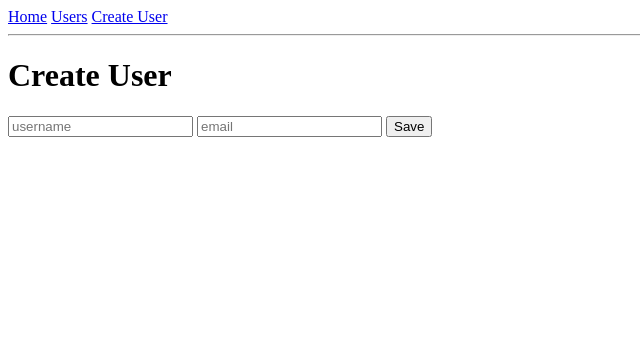
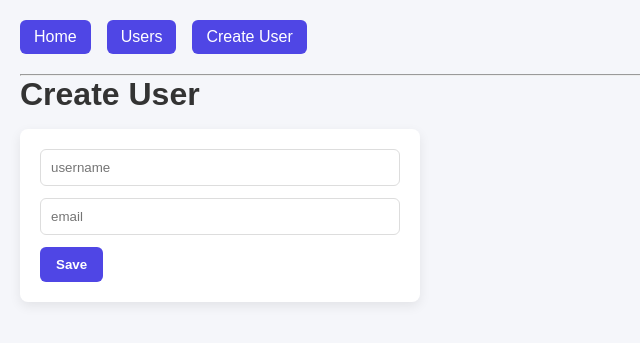
Before and after one commit to Alpha19i/crud-user-django, a Django app: page /users/create/ in a window 1280 px wide. Shown: the top 343 px of the page, without its empty margins (0-640 px from the left). Run offline with Django 5.2, Linux system fonts and the light colour scheme.

Commit message:
feat: add base template, static styling, and user form handling

```diff
--- a/core/settings.py
+++ b/core/settings.py
@@ -37,6 +37,7 @@ INSTALLED_APPS = [
     'django.contrib.sessions',
     'django.contrib.messages',
     'django.contrib.staticfiles',
+    'users',
     'web'
 ]
 
@@ -116,3 +117,4 @@ USE_TZ = True
 # https://docs.djangoproject.com/en/6.0/howto/static-files/
 
 STATIC_URL = 'static/'
+STATICFILES_DIRS = [BASE_DIR / 'static']
--- a/core/urls.py
+++ b/core/urls.py
@@ -4,4 +4,5 @@ from django.urls import path, include
 urlpatterns = [
     path('admin/', admin.site.urls),
     path('', include('web.urls')),
+    path('users/', include('users.urls')),
 ]
--- /dev/null
+++ b/static/css/main.css
@@ -0,0 +1,81 @@
+* {
+  margin: 0;
+  padding: 0;
+  box-sizing: border-box;
+  font-family: Arial, sans-serif;
+}
+
+body {
+  background: #f5f6fa;
+  color: #333;
+  padding: 20px;
+}
+
+nav {
+  display: flex;
+  gap: 16px;
+  margin-bottom: 20px;
+}
+
+nav a {
+  text-decoration: none;
+  color: #fff;
+  background: #4f46e5;
+  padding: 8px 14px;
+  border-radius: 6px;
+  font-weight: 500;
+}
+
+nav a:hover {
+  background: #4338ca;
+}
+
+h1 {
+  margin-bottom: 16px;
+}
+
+p {
+  margin-bottom: 12px;
+}
+
+ul {
+  list-style: none;
+}
+
+li {
+  background: #fff;
+  padding: 12px;
+  border-radius: 6px;
+  margin-bottom: 8px;
+  box-shadow: 0 2px 6px rgba(0,0,0,0.05);
+}
+
+form {
+  background: #fff;
+  padding: 20px;
+  border-radius: 8px;
+  max-width: 400px;
+  box-shadow: 0 4px 12px rgba(0,0,0,0.08);
+}
+
+form input {
+  width: 100%;
+  padding: 10px;
+  margin-bottom: 12px;
+  border-radius: 6px;
+  border: 1px solid #ddd;
+}
+
+button {
+  background: #4f46e5;
+  color: #fff;
+  border: none;
+  padding: 10px 16px;
+  border-radius: 6px;
+  cursor: pointer;
+  font-weight: 600;
+}
+
+button:hover {
+  background: #4338ca;
+}
--- a/templates/base.html
+++ b/templates/base.html
@@ -1,7 +1,9 @@
+{% load static %}
 <!DOCTYPE html>
 <html>
 <head>
   <title>Django Test</title>
+  <link rel="stylesheet" href="{% static 'css/main.css' %}">
 </head>
 <body>
   <nav>
--- /dev/null
+++ b/users/forms.py
@@ -0,0 +1,7 @@
+from django import forms
+from django.contrib.auth.models import User
+
+class UserForm(forms.ModelForm):
+    class Meta:
+        model = User
+        fields = ['username', 'email']
--- /dev/null
+++ b/users/urls.py
@@ -0,0 +1,6 @@
+from django.urls import path
+from .views import users_create
+
+urlpatterns = [
+    path('create/', users_create),
+]
--- a/users/views.py
+++ b/users/views.py
@@ -1,3 +1,13 @@
-from django.shortcuts import render
+from django.shortcuts import render, redirect
+from .forms import UserForm
 
-# Create your views here.
+def users_create(request):
+    if request.method == 'POST':
+        form = UserForm(request.POST)
+        if form.is_valid():
+            form.save()
+            return redirect('/users/')
+    else:
+        form = UserForm()
+
+    return render(request, 'users/create.html', {'form': form})
--- a/web/urls.py
+++ b/web/urls.py
@@ -4,5 +4,5 @@ from .views import home, users_list, users_create
 urlpatterns = [
     path('', home),
     path('users/', users_list),
-    path('users/create/', users_create),
+    # path('users/create/', users_create),
 ]
```
